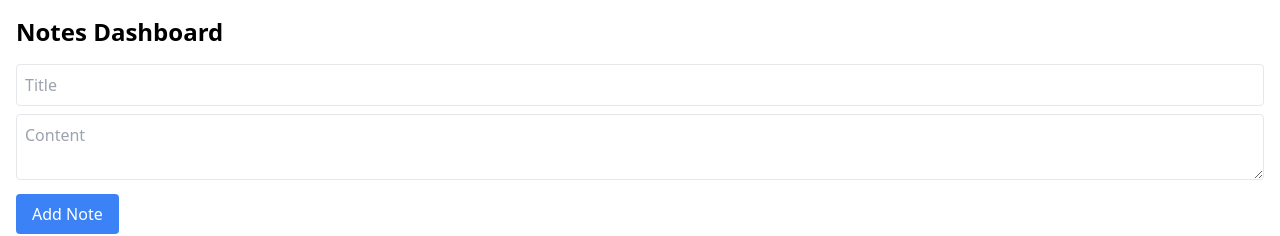
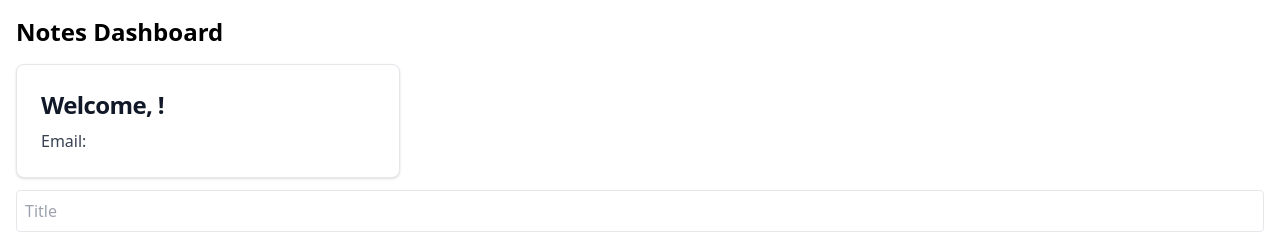
Before and after one commit to HarshBansal2k01/notes-app-assignment, a React (Vite) app in the folder Frontend/notes-app/: page /dashboard in a window 1280 px wide. Shown: the top 236 px of the page. Built offline with nearby package versions, Linux system fonts and the light colour scheme; no server answers.

Commit message:
added the user details card and notes dsiplay ui

```diff
--- a/Frontend/notes-app/src/components/Dashboard.tsx
+++ b/Frontend/notes-app/src/components/Dashboard.tsx
@@ -12,12 +12,14 @@ interface Note {
   title: string;
   content: string;
 }
+
 const Dashboard = () => {
   const [notes, setNotes] = useState<Note[]>([]);
   const [title, setTitle] = useState("");
   const [content, setContent] = useState("");
   const [editingId, setEditingId] = useState<string | null>(null);
-  const [user, setUser] = useState<string | null>(null);
+  const [name, setName] = useState("");
+  const [email, setEmail] = useState("");
 
   const loadNotes = async () => {
     try {
@@ -31,7 +33,8 @@ const Dashboard = () => {
     try {
       const response = await fetchUser();
       console.log(response.data);
-      setUser(response.data.email);
+      setName(response.data.name);
+      setEmail(response.data.email);
     } catch (error) {
       console.error("Error fetching user:", error);
     }
@@ -67,7 +70,17 @@ const Dashboard = () => {
   return (
     <div className="container mx-auto p-4">
       <h1 className="text-2xl font-bold mb-4">Notes Dashboard</h1>
-      <div className="container">{user}</div>
+      <div className="block max-w-sm p-6 bg-white border border-gray-200 rounded-lg shadow hover:bg-gray-100 mb-3">
+        <>
+          <h5 className="mb-2 text-2xl font-bold tracking-tight text-gray-900 dark:text-black">
+            {`Welcome, ${name} !`}
+          </h5>
+          <p className="font-normal text-gray-700 dark:text-gray-400">
+            {`Email: ${email}`}
+          </p>
+        </>
+      </div>
+
       <div className="mb-4">
         <input
           type="text"
```
